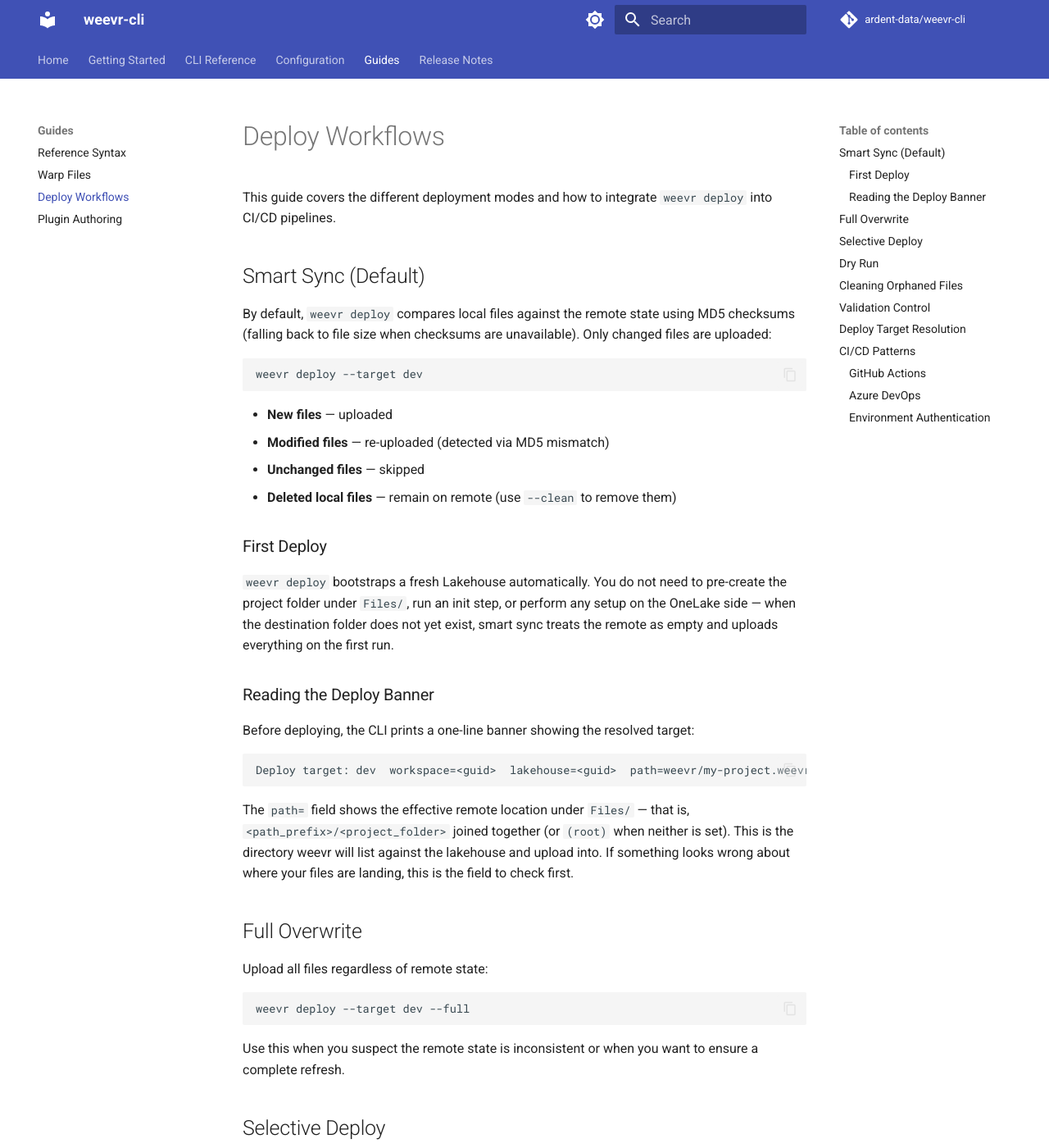
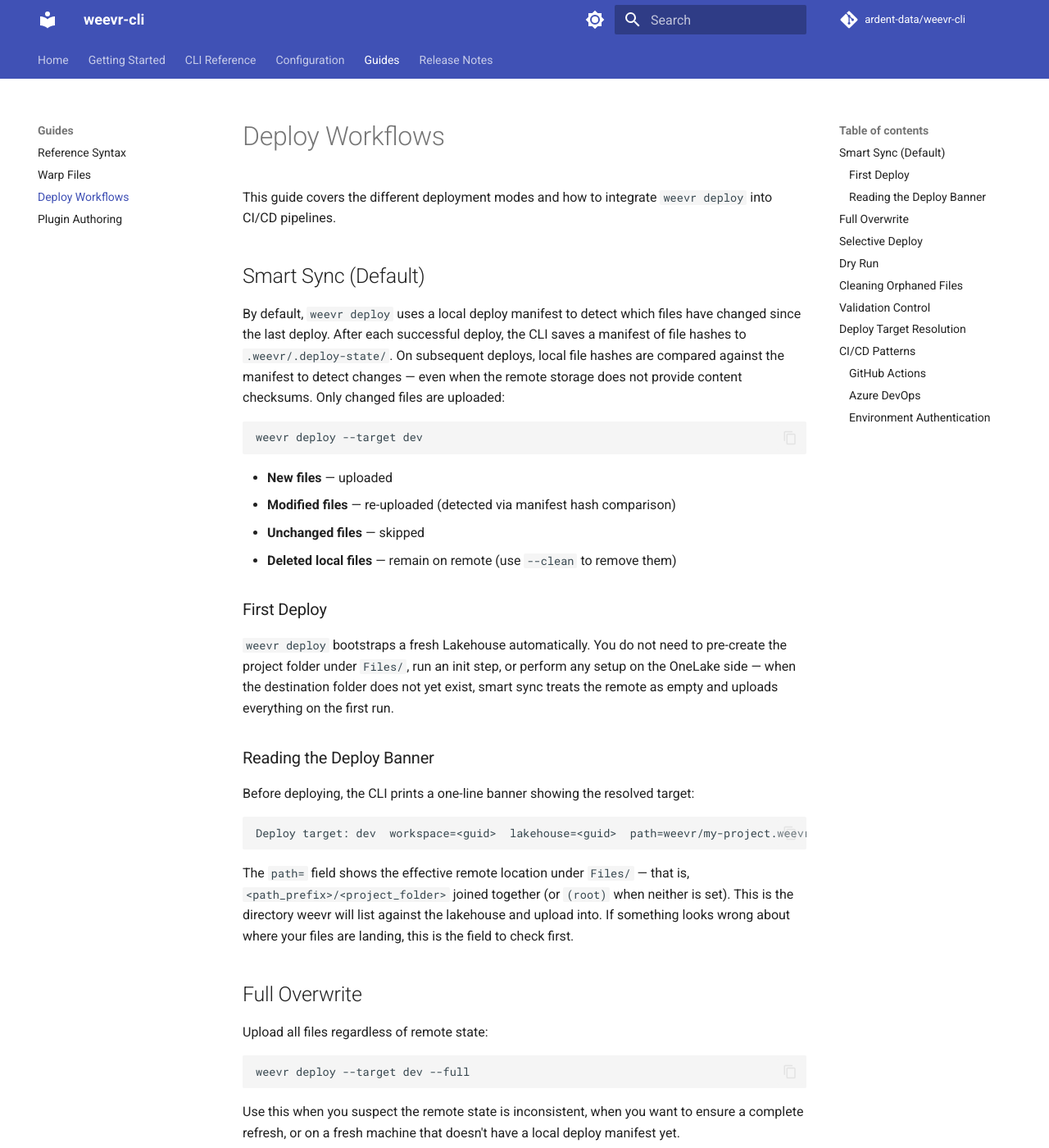
Before and after one commit to ardent-data/weevr-cli, an MkDocs documentation site: the page built from docs/guides/deploy-workflows.md, in a window 1280 px wide and 1400 px high. Shown: the whole window at 82% size. Built offline with MkDocs 1.6.1 and Material for MkDocs 9.7.7, drawn with Linux system fonts in a browser that asks for light colours; comment, search, counter and statistics services are not loaded; the version menu is left out.

Commit message:
fix(deploy): document manifest-based change detection
Update deploy workflow docs to describe the local deploy manifest used
for change detection. Add .weevr/.deploy-state/ to the configuration
reference as machine-local state.

Signed-off-by: Pierre LaFromboise <plafromboise@ardent-eye.com>
Signed-off-by: Pierre LaFromboise <44212292+DataInsightPro@users.noreply.github.com>

````diff
--- a/docs/guides/deploy-workflows.md
+++ b/docs/guides/deploy-workflows.md
@@ -4,14 +4,14 @@ This guide covers the different deployment modes and how to integrate `weevr dep
 
 ## Smart Sync (Default)
 
-By default, `weevr deploy` compares local files against the remote state using MD5 checksums (falling back to file size when checksums are unavailable). Only changed files are uploaded:
+By default, `weevr deploy` uses a local deploy manifest to detect which files have changed since the last deploy. After each successful deploy, the CLI saves a manifest of file hashes to `.weevr/.deploy-state/`. On subsequent deploys, local file hashes are compared against the manifest to detect changes — even when the remote storage does not provide content checksums. Only changed files are uploaded:
 
 ```bash
 weevr deploy --target dev
 ```
 
 - **New files** — uploaded
-- **Modified files** — re-uploaded (detected via MD5 mismatch)
+- **Modified files** — re-uploaded (detected via manifest hash comparison)
 - **Unchanged files** — skipped
 - **Deleted local files** — remain on remote (use `--clean` to remove them)
 
@@ -37,7 +37,7 @@ Upload all files regardless of remote state:
 weevr deploy --target dev --full
 ```
 
-Use this when you suspect the remote state is inconsistent or when you want to ensure a complete refresh.
+Use this when you suspect the remote state is inconsistent, when you want to ensure a complete refresh, or on a fresh machine that doesn't have a local deploy manifest yet.
 
 ## Selective Deploy
 
````
Also changed, not shown: docs/configuration/index.md (+8 -0 lines).
